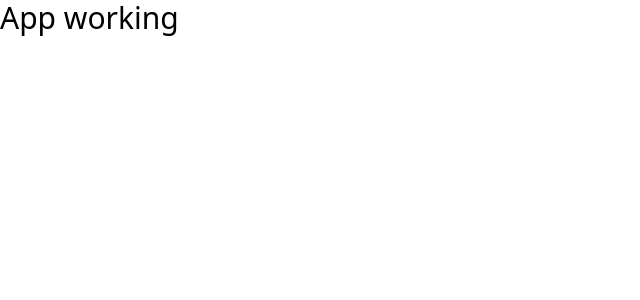
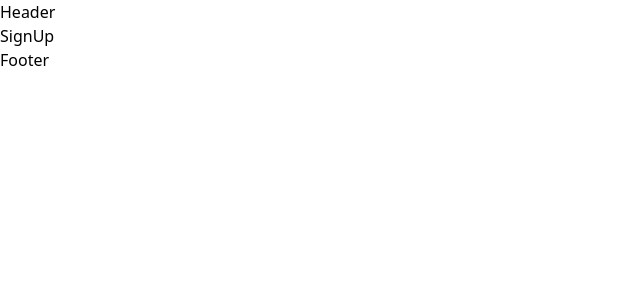
Before and after one commit to aditya13raja/alumni-student-frontend, a React (Vite) app: page /signup in a window 1280 px wide. Shown: the top 300 px of the page, without its empty margins (0-640 px from the left). Built offline with nearby package versions, Linux system fonts and the light colour scheme.

Commit message:
Create basic routes and components

```diff
--- a/package.json
+++ b/package.json
@@ -13,6 +13,7 @@
     "@tailwindcss/vite": "^4.0.6",
     "react": "^18.3.1",
     "react-dom": "^18.3.1",
+    "react-router-dom": "^7.1.5",
     "tailwindcss": "^4.0.6"
   },
   "devDependencies": {
--- a/src/App.jsx
+++ b/src/App.jsx
@@ -1,11 +1,26 @@
-import { useState } from 'react'
+import { BrowserRouter, Route, Routes } from "react-router-dom"
+import Header from "./components/Header"
+import Footer from "./components/Footer"
+import Home from "./pages/Home"
+import Profile from "./pages/Profile"
+import SignIn from "./pages/SignIn"
+import SignUp from "./pages/SignUp"
 
 function App() {
 
   return (
-    <>
-        <h1 className="text-3xl">App working</h1>
-    </>
+    <BrowserRouter>
+        <Header />
+
+        <Routes>
+            <Route path="/" element={<Home />} />
+            <Route path="/profile" element={<Profile/>} />
+            <Route path="/signin" element={<SignIn/>} />
+            <Route path="/signup" element={<SignUp/>} />
+        </Routes>
+
+        <Footer />
+    </BrowserRouter>
   )
 }
 
--- /dev/null
+++ b/src/components/Footer.jsx
@@ -0,0 +1,8 @@
+
+export default function Footer() {
+    return (
+        <>
+            <h1>Footer</h1>
+        </>
+    )
+}
--- /dev/null
+++ b/src/components/Header.jsx
@@ -0,0 +1,8 @@
+
+export default function Header() {
+    return (
+        <>
+            <h1>Header</h1>
+        </>
+    )
+}
--- /dev/null
+++ b/src/pages/Home.jsx
@@ -0,0 +1,7 @@
+export default function Home() {
+    return (
+        <>
+            <h1>Home</h1>
+        </>
+    )
+}
--- /dev/null
+++ b/src/pages/Profile.jsx
@@ -0,0 +1,8 @@
+
+export default function Profile() {
+    return (
+        <>
+            <h1>Profile</h1>
+        </>
+    )
+}
--- /dev/null
+++ b/src/pages/SignIn.jsx
@@ -0,0 +1,8 @@
+
+export default function SignIn() {
+    return (
+        <>
+            <h1>SignIn</h1>
+        </>
+    )
+}
--- /dev/null
+++ b/src/pages/SignUp.jsx
@@ -0,0 +1,8 @@
+
+export default function SignUp() {
+    return (
+        <>
+            <h1>SignUp</h1>
+        </>
+    )
+}
```
Also changed, not shown: 1 other file (tests, documents, lock files or other folders).
